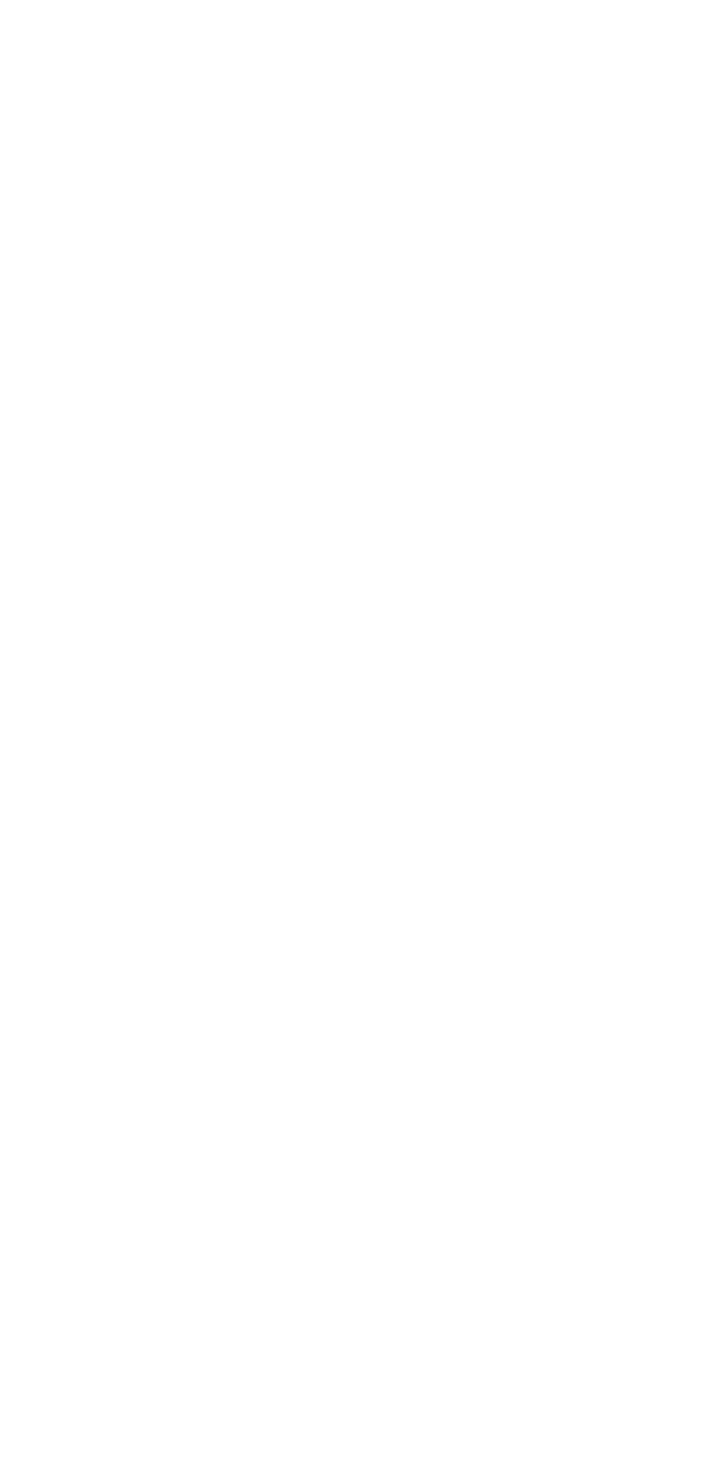
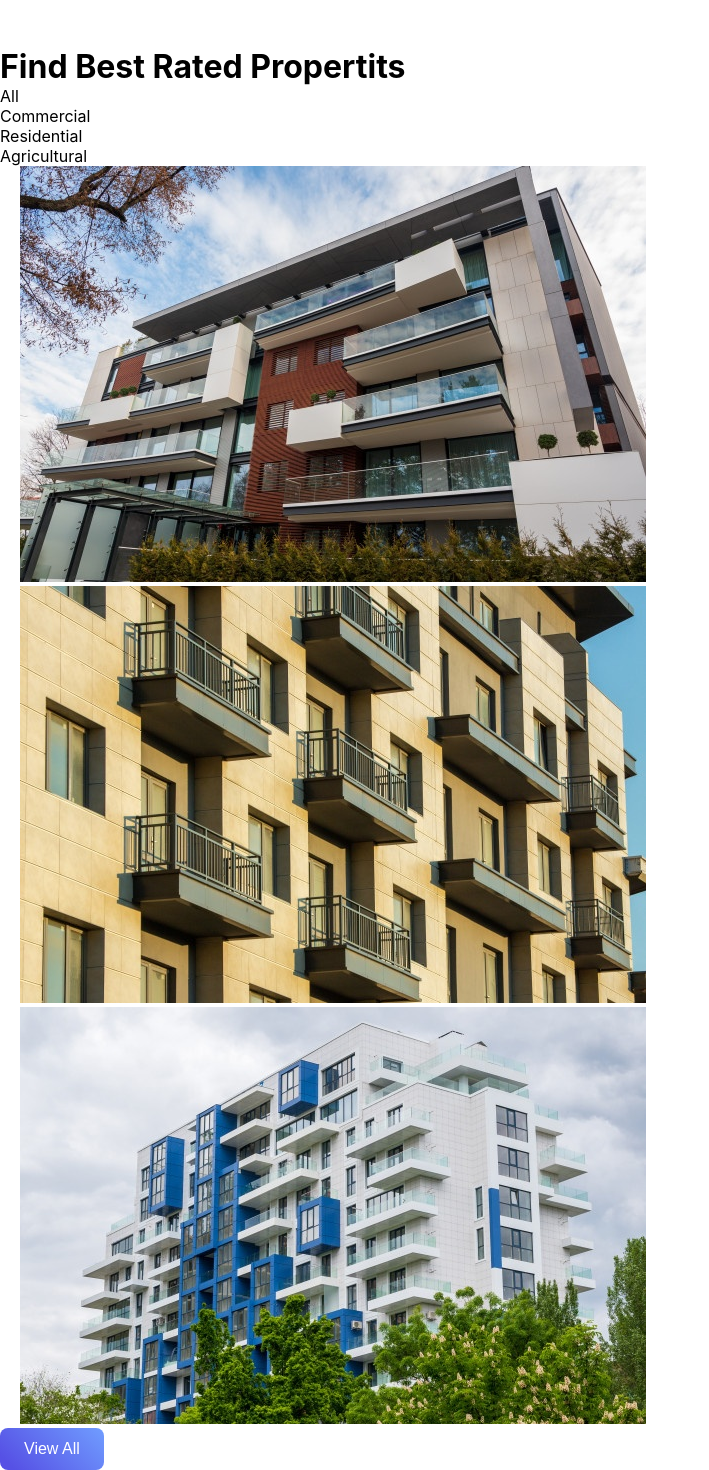
Before and after one commit to himal999/Real-Estate, a React (Create React App) app: page / in a window 1280 px wide. Shown: the part 747-2217 px from the top of the page, without its empty margins (0-709 px from the left). Before the commit the page ends 800 px from the top, so only its background shows below. Built offline with nearby package versions, Linux system fonts and the light colour scheme.

Commit message:
best section0

```diff
--- a/src/App.js
+++ b/src/App.js
@@ -1,11 +1,12 @@
 import Navbar from "./components/navbar/Navbar";
 import Hero   from "./components/hero/Hero";
-
+import Best from './components/best/Best'
 function App() {
   return (
     <>
     <Navbar/>
     <Hero/>
+    <Best/>
     </>
   );
 }
--- /dev/null
+++ b/src/components/best/Best.js
@@ -0,0 +1,27 @@
+import React from "react";
+import Apt1 from "../../assets/apt1.jpeg";
+import Apt2 from "../../assets/apt2.jpeg";
+import Apt3 from "../../assets/apt3.jpeg";
+import './Best.css';
+
+const Best = ()=>{
+    return(
+        <div className="best">
+            <h1>Find Best Rated Propertits</h1>
+            <div>
+                <p><span className="bold">All</span></p>
+                <p><span className="bold">Commercial</span></p>
+                <p><span className="bold">Residential</span></p>
+                <p><span className="bold">Agricultural</span></p>
+            </div>
+            <div className="container">
+                <img src={Apt1}/>
+                <img src={Apt2}/>
+                <img src={Apt3}/>
+            </div>
+            <button className="btn">View All</button>
+        </div>
+    );
+}
+
+export default Best;
--- a/src/components/navbar/Navbar.css
+++ b/src/components/navbar/Navbar.css
@@ -52,6 +52,7 @@
         transition: 0.4s ease-in-out;
         z-index: 10;
     }
+
     .navbar .active{
         right: 0;
     }
--- a/src/components/navbar/Navbar.js
+++ b/src/components/navbar/Navbar.js
@@ -11,13 +11,13 @@
         <div className='navbar'>
             <div className='container'>
                 <h1><span><BsFillHouseFill/>Real</span>Estate</h1>
-                <button className='btn'>Sign In</button>
                 <ul className={click ? 'nav-menu active': 'nav-menu'}>
                     <li><a href='#'>Home</a></li>
                     <li><a href='#'>Search</a></li>
                     <li><a href='#'>About</a></li>
                     <li><a href='#'>Contact</a></li>
                 </ul>
+                <button className='btn'>Sign In</button>
                 <div className='hamburger' onClick={hadleClick}>
                     {
                         click ? <FaRegTimesCircle className='icon'/>: <HiOutlineMenuAlt4 className='icon'/>
```
Also changed, not shown: src/components/best/Best.css (added).
